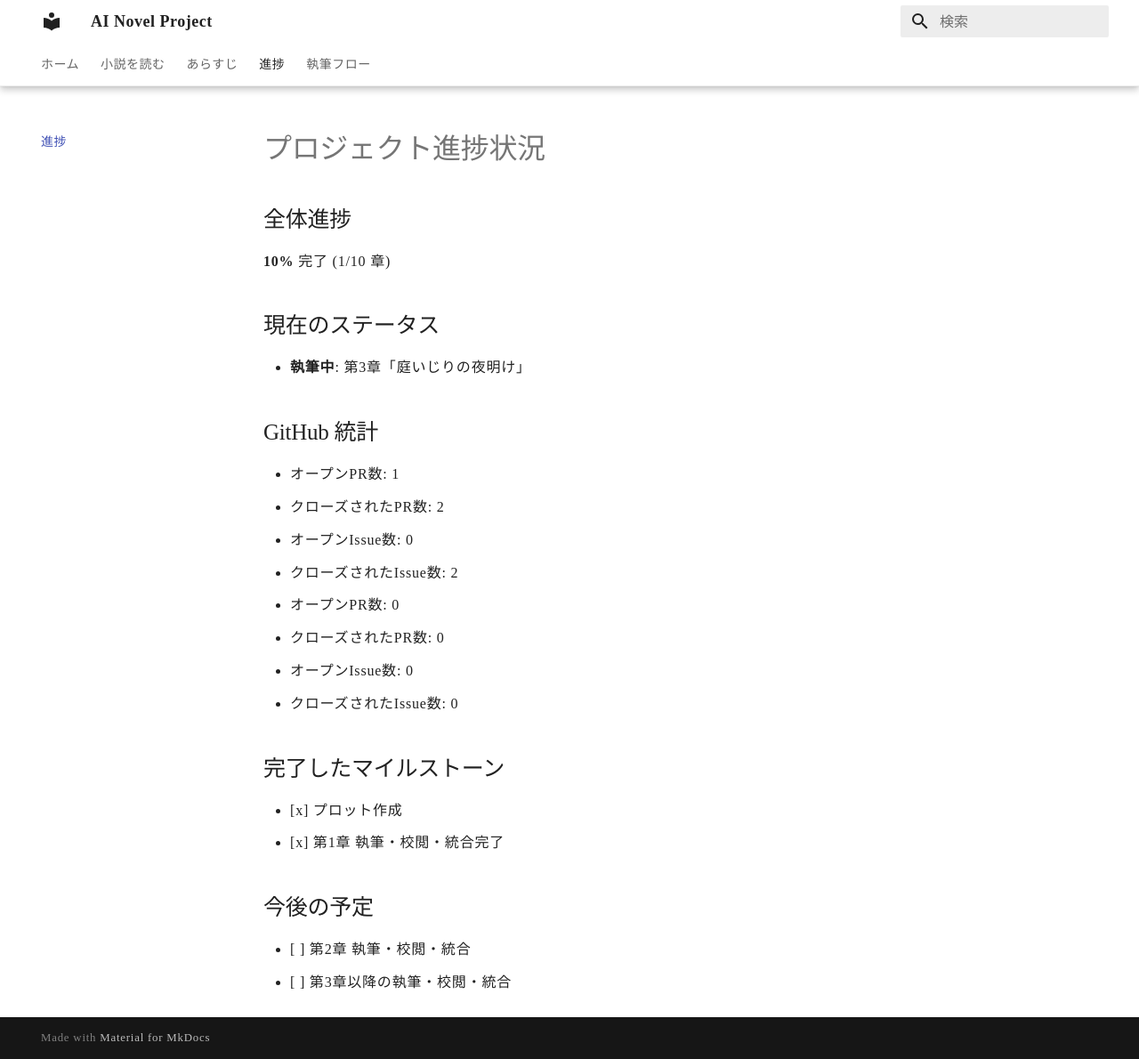
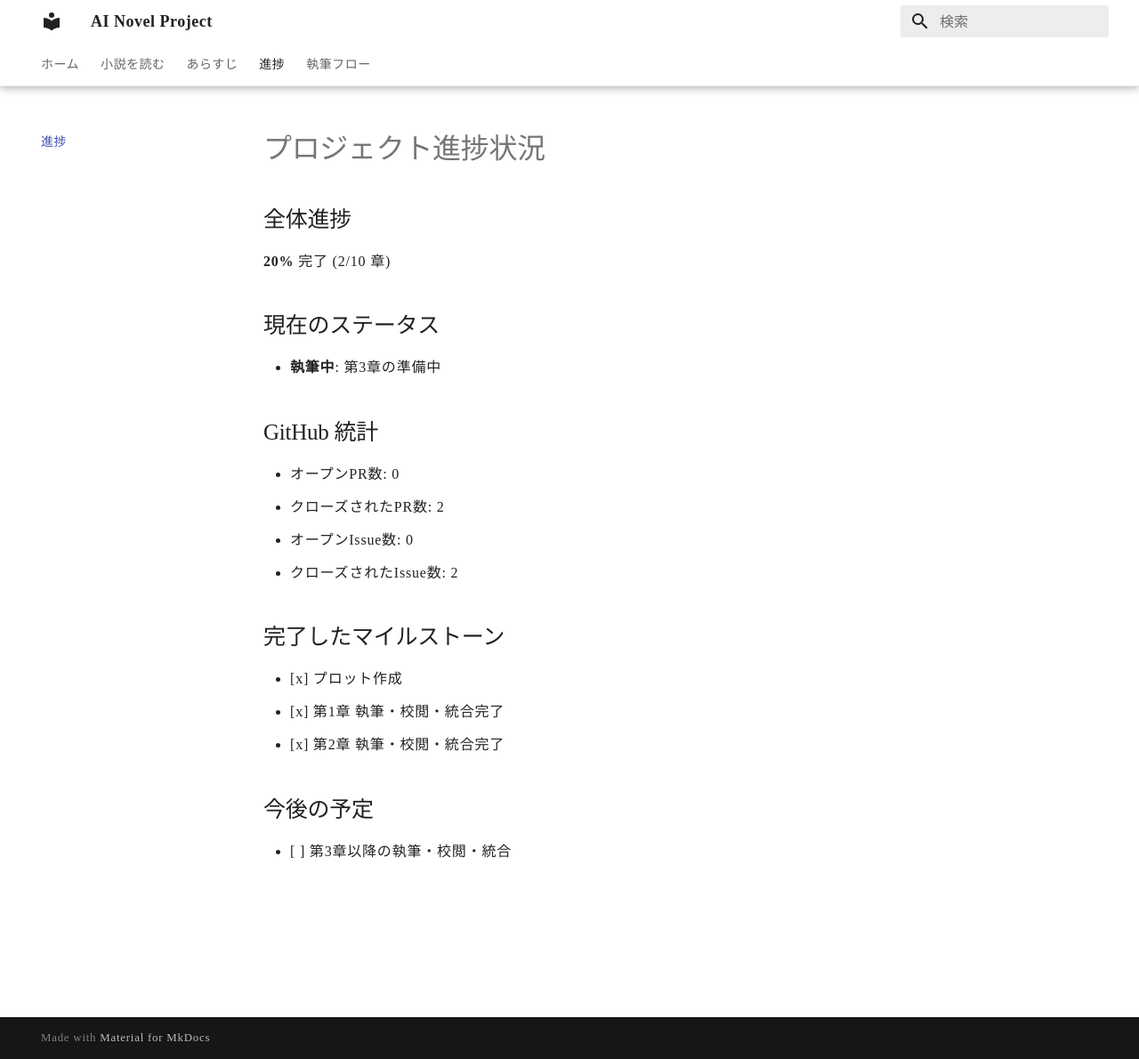
Before and after one commit to readofmaster/ai-novel-project, an MkDocs documentation site: the page built from docs/PROGRESS.md, in a window 1280 px wide and 1190 px high. Shown: the whole window at 89% size. Built offline with MkDocs 1.6.1 and Material for MkDocs 9.7.7, drawn with Linux system fonts in a browser that asks for light colours; some web fonts are replaced.

Commit message:
fix: 第2章のファイル作成と進捗状況の整合

```diff
--- a/docs/PROGRESS.md
+++ b/docs/PROGRESS.md
@@ -1,25 +1,23 @@
 # プロジェクト進捗状況
 
 ## 全体進捗
-**10%** 完了 (1/10 章)
+**20%** 完了 (2/10 章)
 
 ## 現在のステータス
-- **執筆中**: 第3章「庭いじりの夜明け」
+- **執筆中**: 第3章の準備中
 
 ## GitHub 統計
-- オープンPR数: 1
+<!-- AUTO_STATS_START -->
+- オープンPR数: 0
 - クローズされたPR数: 2
 - オープンIssue数: 0
 - クローズされたIssue数: 2
-- オープンPR数: 0
-- クローズされたPR数: 0
-- オープンIssue数: 0
-- クローズされたIssue数: 0
+<!-- AUTO_STATS_END -->
 
 ## 完了したマイルストーン
 - [x] プロット作成
 - [x] 第1章 執筆・校閲・統合完了
+- [x] 第2章 執筆・校閲・統合完了
 
 ## 今後の予定
-- [ ] 第2章 執筆・校閲・統合
 - [ ] 第3章以降の執筆・校閲・統合
```
Also changed, not shown: docs/novel/chapter2.md (added, +21 -0 lines).
